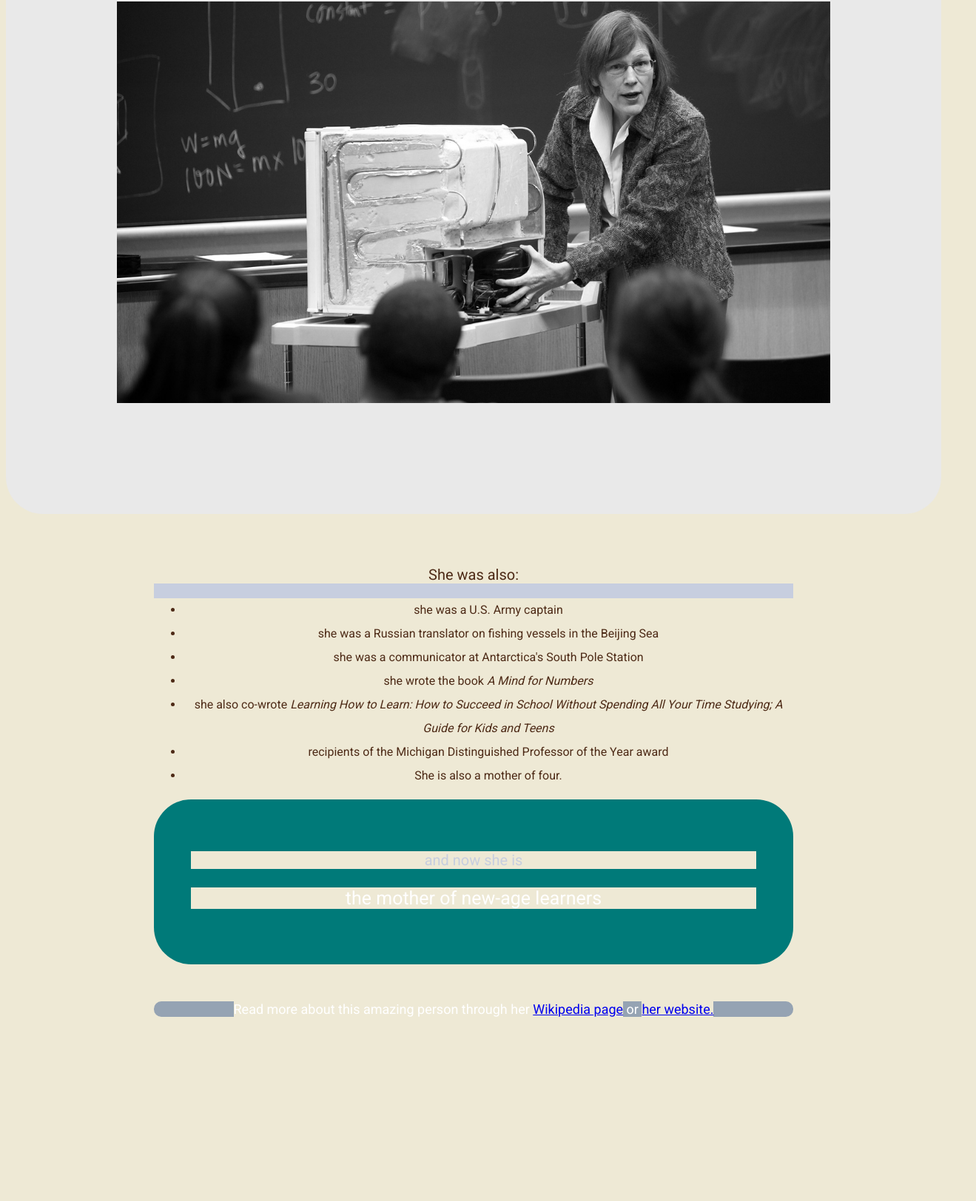
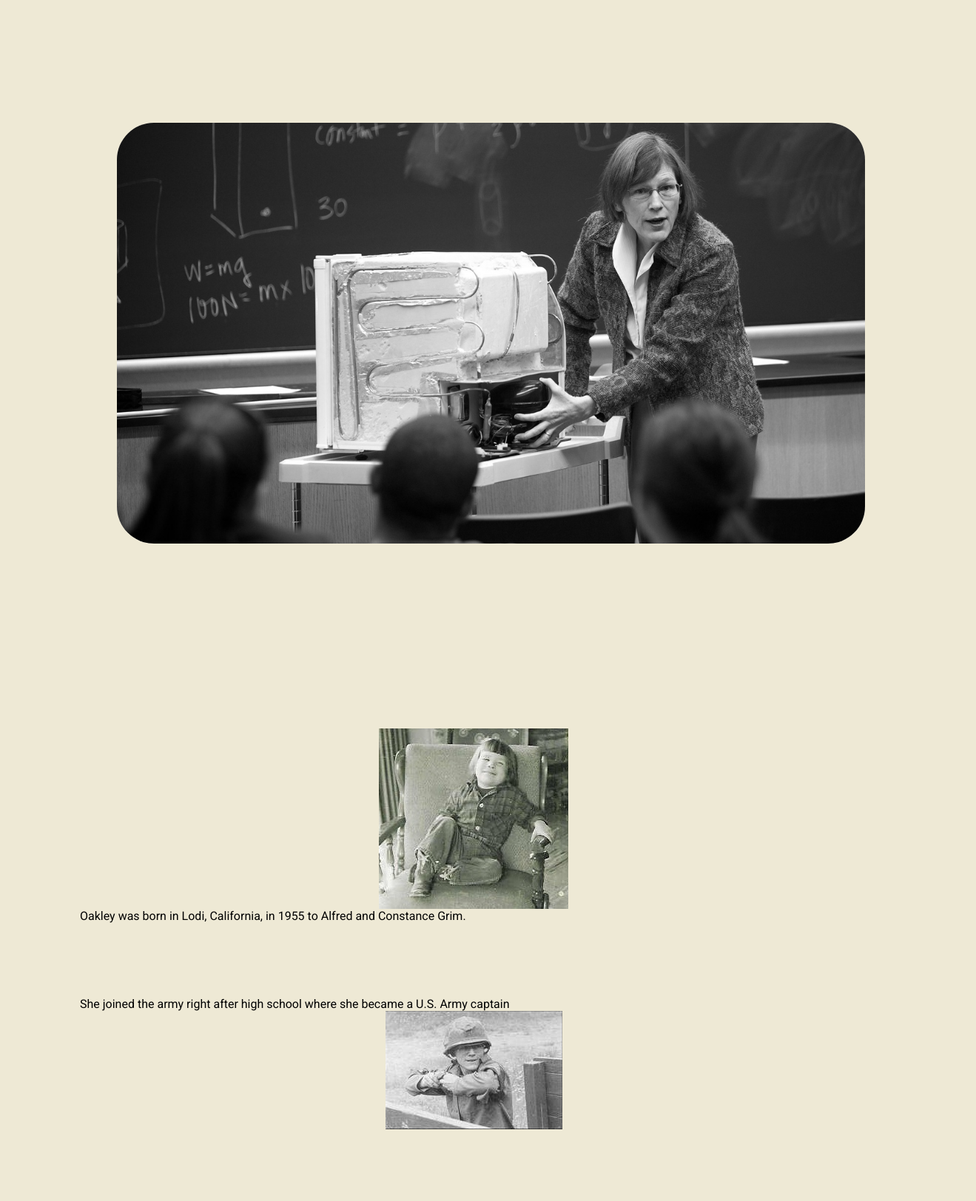
Before and after one commit to pmaycomia/my-tribute-page, a plain HTML site: page index.html in a window 1280 px wide. Shown: the part 1807-3431 px from the top of the page at 74% size, 1319 px wide, since content can reach past the window. Before the commit the page ends 3232 px from the top, so only its background shows below. Drawn offline with Linux system fonts and the light colour scheme.

Commit message:
edit the list of achievements

```diff
--- a/index.html
+++ b/index.html
@@ -21,7 +21,7 @@
 
   <div class="tribute-info">
     <p id="trib-p">
-      Dr. Barbara Oakley is a <span class="bold">professor of engineering</span>  at the University of Oakland, Michigan, an <span class="bold">expert in education and neuroscience</span>, and the <span class="bold">director of Coursera's Learning how to learn</span>.
+      Dr. Barbara Oakley is a <span class="bold">professor of engineering</span>  at the University of Oakland, Michigan, an <span class="bold">expert in education and neuroscience</span>, and the <span class="bold">director of Coursera's Learning How To Learn</span>.
       Her course is the most popular in the world, with more than 2.8 million students, and counting!
     </p>
   </div>
@@ -32,14 +32,35 @@
 
 
   <div class="list1">
-    <p id ="also">
-      She was also:
-    </p>
 
-    <ul id="more-info">
-      <li>she was a U.S. Army captain</li>
-      <li>she was a Russian translator on fishing vessels in the Beijing Sea</li>
-      <li>she was a communicator at Antarctica's South Pole Station</li>
+    <div class="inlist1">
+      <img src="./images/Barb-Child.jpg" alt="Young Barbara Oakley content with her huge chair">
+      <span>Oakley was born in Lodi, California, in 1955 to Alfred and Constance Grim.</span>
+    </div>
+
+    <div class="inlist1">
+      <span>She joined the army right after high school where she became a U.S. Army captain</span><img src="./images/Barbinarmy.jpg" alt="18-year-old Oakley throwing a greanade.">
+    </div>
+
+    <div class="inlist1">
+      <img src="./images/hair-of-dog.jpg" alt="Book written by Dr. Oakley - Hair of the Dog: Tales from a Russian Trawler">
+      <span>She was a Russian translator on fishing vessels in the Bering Sea. She wrote a book<em>–Hair of the Dog: Tales from a Russian Trawler</em>, about her experience.</span>
+    </div>
+
+    <div class="inlist1">
+      <span>She spent a season as the radio operator at the South Pole Station in Antarctica where she met her husband, Philip Oakley.</span>
+      <img src="./images/barb-phil.jpg" alt="Dr. Oakley with her husband Philip in the South Pole">
+    </div>
+
+    <div class="inlist1">
+
+    </div>
+
+    <div class="inlist1">
+
+    </div>
+
+
       <li>she wrote the book <em>A Mind for Numbers </em></li>
       <li>she also co-wrote <em>Learning How to Learn: How to Succeed in School Without Spending All Your Time Studying; A Guide for Kids and Teens</em> </li>
       <li> recipients of the Michigan Distinguished Professor of the Year award</li>
--- a/style.css
+++ b/style.css
@@ -1,7 +1,8 @@
-*{
-    background-color: #eee9d5;
-    box-sizing: border-box;
+*, *:before, *:after {
+  background-color: #eee9d5;
+  box-sizing: border-box;
 }
+
 
 body {
   text-align: center;
@@ -46,7 +47,7 @@ h4 {
 .tribute-info {
   font-size: 2rem;
   padding: 150px;
-  width: ;
+  word-wrap: break-word;
 
 }
 
@@ -63,83 +64,28 @@ h4 {
   background-color: transparent;
   color: rgb(254, 255, 254);
   font-family: 'Lora', serif;
+  font-size: 3rem;
 }
 
 #img-teaching {
   filter: grayscale(100%);
   border-radius: 50px;
-  max-width: 100%;
-  max-height: 100%;
-  padding: 150px;
+  max-width: 80%;
+  max-height: 80%;
+
+  margin: 150px;
+}
+
+.inlist1 {
+  margin: 100px;
+
+  span {
+    display: flex;
+  }
 }
 
 
 
 
-  #image2 {
-    max-width: 70%;
-    border-radius: 40px;
-  }
-
-  #image {
-      display: block;
-    margin: 0 auto;
-    max-width: 100%;
-        border-radius: 40px;
-  }
-
-
-  #tribute-info {
-      color: #c7cedf;
-      background-color: #976f4f;
-      margin-left: 200px;
-      margin-right: 200px;
-      border-radius: 50px;
-      font-size: 20px;
-      padding: 50px;
-  }
-  .list1 {
-    background-color: #c7cedf;
-    margin-left: 200px;
-    margin-right: 200px;
-    border-radius: 50px;
-  }
-
-  #also {
-    padding-top: 50px;
-    font-size: 20px;
-    color: #4d2a16;
-  }
-  #more-info {
-      color: #4d2a16;
-      line-height: 200%;
-  padding: 50px
-      font-size: 20px;
-  }
-  .list2 {
-    color: #c7cedf;
-    background-color: #007a79;
-  padding: 50px;
-      font-size: 20px;
-      margin-left: 200px;
-    margin-right: 200px;
-    border-radius: 50px;
-  }
-  #mother {
-    font-size: 25px;
-    color: white;
-  }
-
-  footer {
-    background-color: #95a3b3;
-    font-size: 18px;
-    color: white;
-    margin: 50px;
-        margin-left: 200px;
-    margin-right: 200px;
-    border-radius: 10px;
-  }
-
-
 /* font-family: 'Lora', serif;
 font-family: 'Roboto', sans-serif */
```
Also changed, not shown: images/Barb-Child.jpg (added), images/Barbinarmy.jpg (added), images/b-oakley-vectorart.jpg (added), images/barb-phil.jpg (added), images/hair-of-dog.jpg (added).
